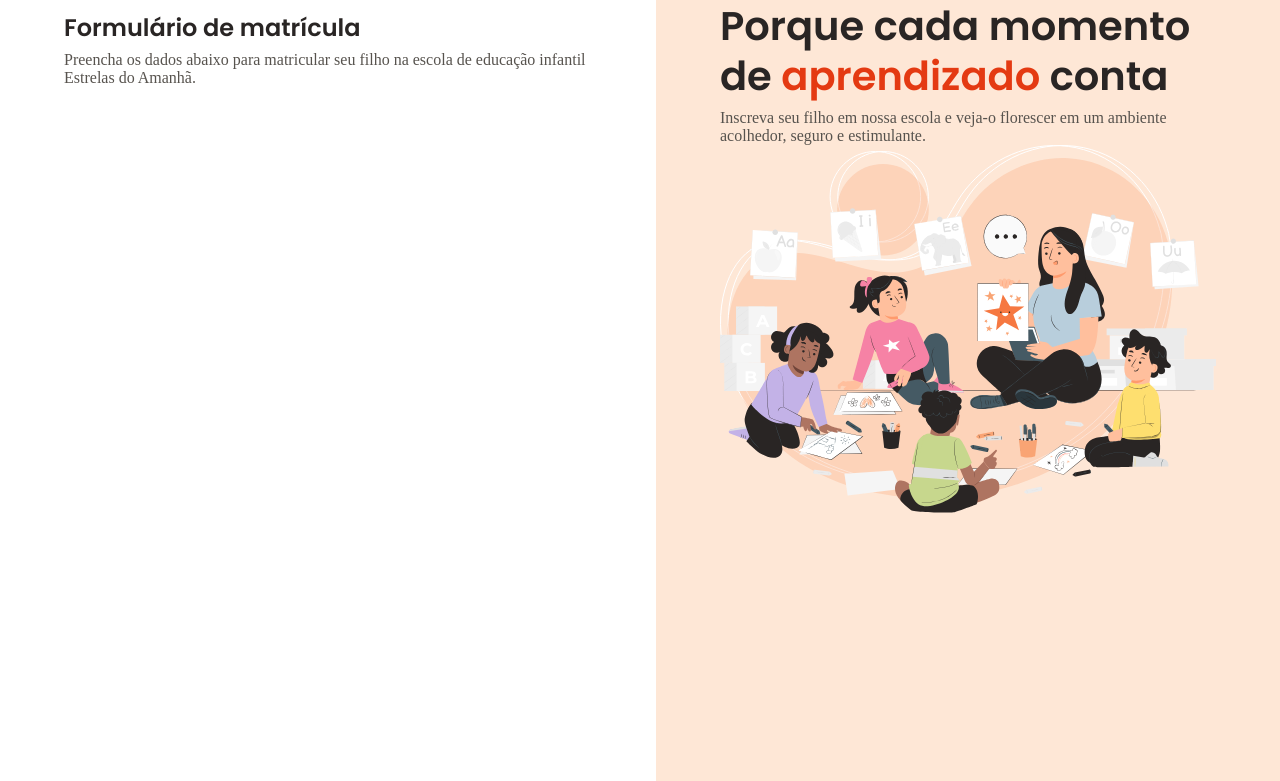
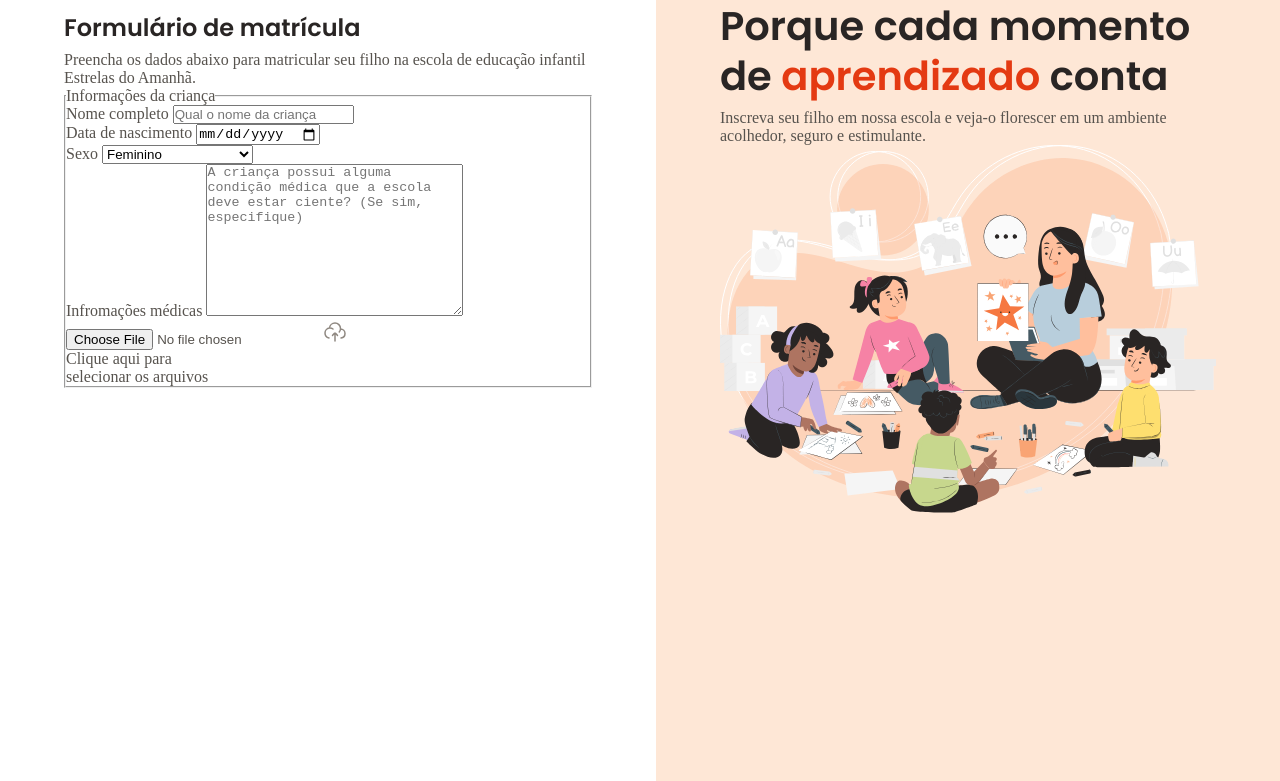
Before and after one commit to DaniloSobral07/projeto-formul-rio-de-matr-cula, a plain HTML site: page index.html in a window 1280 px wide. Shown: the part 99-880 px from the top of the page. Drawn offline with Linux system fonts and the light colour scheme.

Commit message:
iniciando o formulário

```diff
--- a/index.html
+++ b/index.html
@@ -1,5 +1,5 @@
 <!DOCTYPE html>
-<html lang="pt-br">
+<html lang="pt-BR">
 <head>
   <link rel="preconnect" href="https://fonts.googleapis.com">
   <link rel="preconnect" href="https://fonts.gstatic.com" crossorigin>
@@ -25,6 +25,53 @@
 
         <h1>Formulário de matrícula</h1>
         <p>Preencha os dados abaixo para matricular seu filho na escola de educação infantil Estrelas do Amanhã.</p>
+
+        <form method="post" enctype="multipart/form-data">
+          <fieldset class="child-info">
+            <legend>Informações da criança</legend>
+
+            <div class="input-wrapper">
+              <label for="fullname">Nome completo</label>
+              <input
+              name="fullname"
+              id="fullname"
+              type="text"
+              placeholder="Qual o nome da criança">
+            </div>
+
+            <div class="input-wrapper">
+              <label for="birth">Data de nascimento</label>
+              <input
+              type="date" id="birth" name="birth" lang="pt-BR">
+            </div>
+
+            <div class="select-wrapper">
+              <label for="gender">Sexo</label>
+              <select name="gender" id="gender">
+                <option value="female">Feminino</option>
+                <option value="male">Masculino</option>
+                <option value="na">Prefiro não responder</option>
+              </select>
+            </div>
+
+            <div class="textearea-wrapper">
+              <label for="medical-info">Infromações médicas</label>
+              <textarea name="medical-info" id="medical-info"
+              cols="30" rows="10"
+              placeholder="A criança possui alguma condição médica que a escola deve estar ciente? (Se sim, especifique)"
+              ></textarea>
+            </div>
+
+            <div class="droparea-wrapper">
+              <input type="file" id="birth-file" name="birth-file">
+              <img src="assets/icons/cloud-upload.svg" alt="">
+              <p>
+                Clique aqui para <br> selecionar os arquivos
+              </p>
+            </div>
+
+          </fieldset>
+        </form>
       </div>
     </main>
 
```
